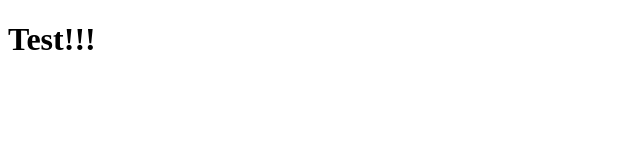
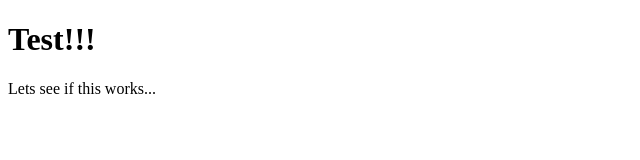
Before and after one commit to git4sage/Test, a plain HTML site: page index.html in a window 1280 px wide. Shown: the whole page, without its empty margins (0-640 px from the left). Drawn offline with Linux system fonts and the light colour scheme.

Commit message:
added test paragraph content

```diff
--- a/index.html
+++ b/index.html
@@ -7,5 +7,7 @@
 </head>
 <body>
     <h1>Test!!!</h1>
+
+    <p>Lets see if this works...</p>
 </body>
 </html>
```
